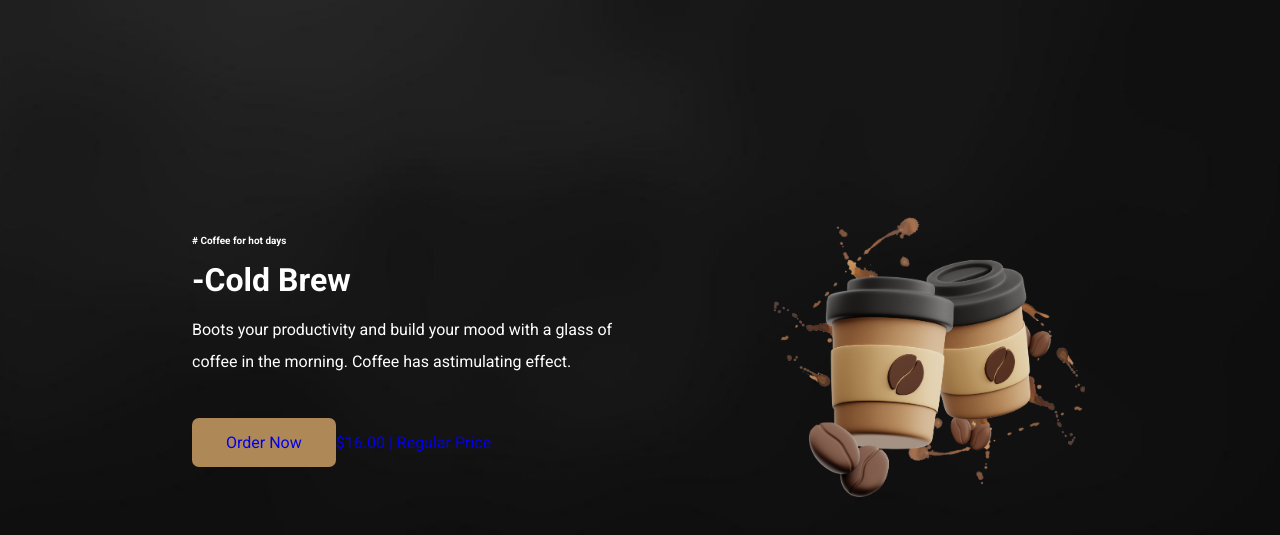
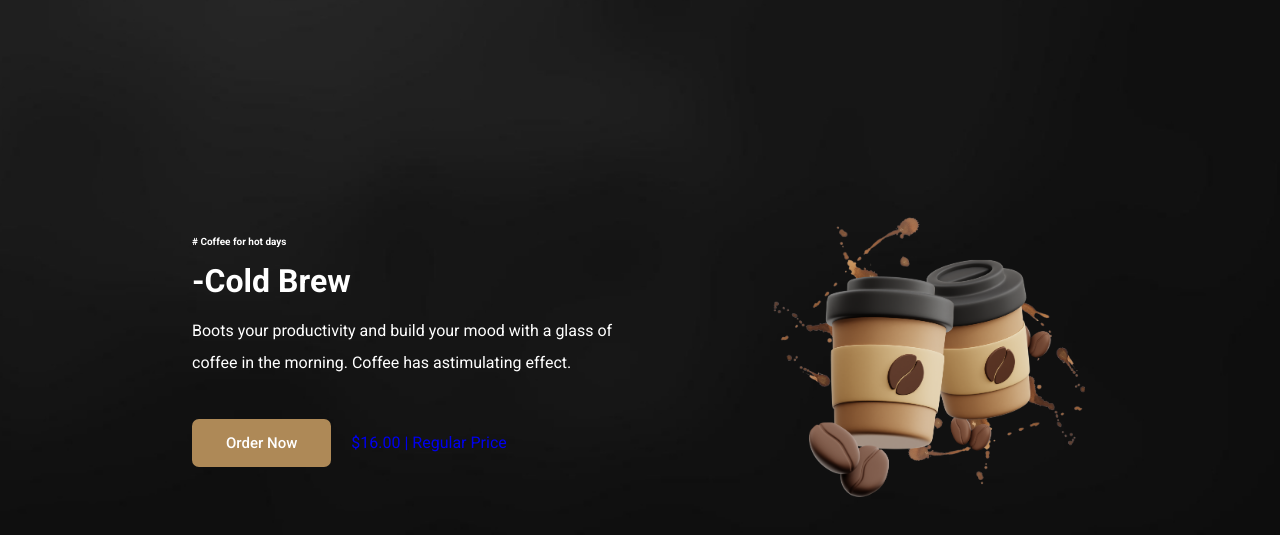
Before and after one commit to GajuQueen/Animated-resp-web, a plain HTML site: page index.html in a window 1280 px wide. Shown: the part 113-648 px from the top of the page. Drawn offline with nearby package versions, Linux system fonts and the light colour scheme; a script that the page names is missing.

Commit message:
7th commit
hover CSS and additional css

```diff
--- a/CSS/style.css
+++ b/CSS/style.css
@@ -122,4 +122,12 @@ header{
     background: var(--main-color);
     border: 2px solid transparent;
     border-radius: 7px;
+    color: var(--text-color);
+    font-size: 15px;
+    font-weight: 500;
+    transition: all .6s ease;
+    margin-right: 20px;
 }
+.btn:hover{
+transform: scale(1,1);
+}
```
